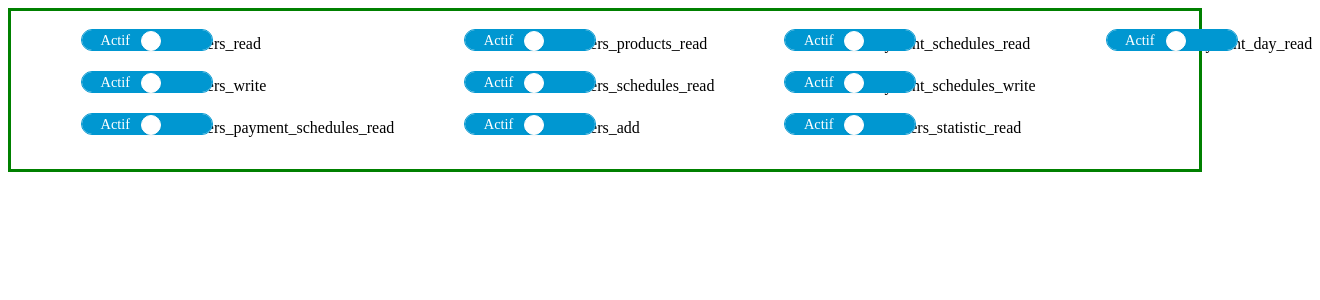
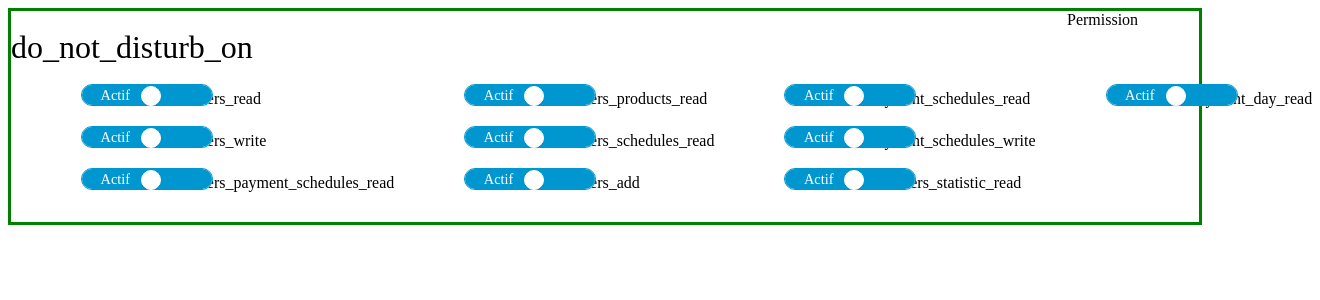
Before and after one commit to Geoflin/ECF_APP_SPORT_PUBLIC, a PHP site: page /Module/salle_par_partenaire/permissions_des_salles/View.php in a window 1320 px wide. Shown: the top 300 px of the page. Run offline with PHP 8.4, Linux system fonts and the light colour scheme.

Commit message:
ajout_bouton_permission

```diff
--- a/Module/salle_par_partenaire/permissions_des_salles/View.php
+++ b/Module/salle_par_partenaire/permissions_des_salles/View.php
@@ -3,6 +3,13 @@
 
 <!--View permissions_des_salles-->
 <section class="permissions_des_salles">
+
+<span id="permission_moins">
+   Permission
+   <span class="material-symbols-outlined">do_not_disturb_on</span>
+<span>
+
+<section class="box_bouton_actif_inactif">
 
 <!--Tableau des permissions-->
 <?php $permissions= array ("Members_read", "Members_write", "Members_payment_schedules_read", "Members_products_read", "Members_schedules_read", "Members_add", "Payment_schedules_read", "Payment_schedules_write", "Members_statistic_read", "Payment_day_read"); ?>
@@ -27,3 +34,4 @@
 <?php } ?>
 
 </section>
+</section>
--- a/Module/salle_par_partenaire/permissions_des_salles/style.css
+++ b/Module/salle_par_partenaire/permissions_des_salles/style.css
@@ -1,11 +1,24 @@
 .permissions_des_salles{
-    display: flex;
-    flex-direction: column;
-    flex-wrap: wrap;
     border: 3px solid green;
     margin: 0px 0px 20px 0px;
     width: 90vw;
-    height: 12vw;
+    height: 16vw;
+}
+
+#permission_moins{
+  padding-left: 80vw;
+}
+.material-symbols-outlined{
+  font-size: xx-large;
+}
+
+.box_bouton_actif_inactif{
+  display: flex;
+  flex-direction: column;
+  flex-wrap: wrap;
+  margin: 0px 0px 20px 0px;
+  width: 90vw;
+  height: 12vw;
 }
 
 /*toggleSwitch_permissions_des_salles*/
--- a/Pages/salle_par_partenaire/View.php
+++ b/Pages/salle_par_partenaire/View.php
@@ -7,6 +7,8 @@
   <title>Page_des partenaires</title>
   <!--CDN Bootstrap -->
   <link href="https://cdn.jsdelivr.net/npm/bootstrap@5.2.0/dist/css/bootstrap.min.css" rel="stylesheet" integrity="sha384-gH2yIJqKdNHPEq0n4Mqa/HGKIhSkIHeL5AyhkYV8i59U5AR6csBvApHHNl/vI1Bx" crossorigin="anonymous">
+   <!--CDN Google Fonts -->
+  <link rel="stylesheet" href="https://fonts.googleapis.com/css2?family=Material+Symbols+Outlined:opsz,wght,FILL,GRAD@20..48,100..700,0..1,-50..200" />
   <!--tyle de l'index -->
   <link href="style.css" rel="stylesheet" type="text/css" />
 </head>
```
